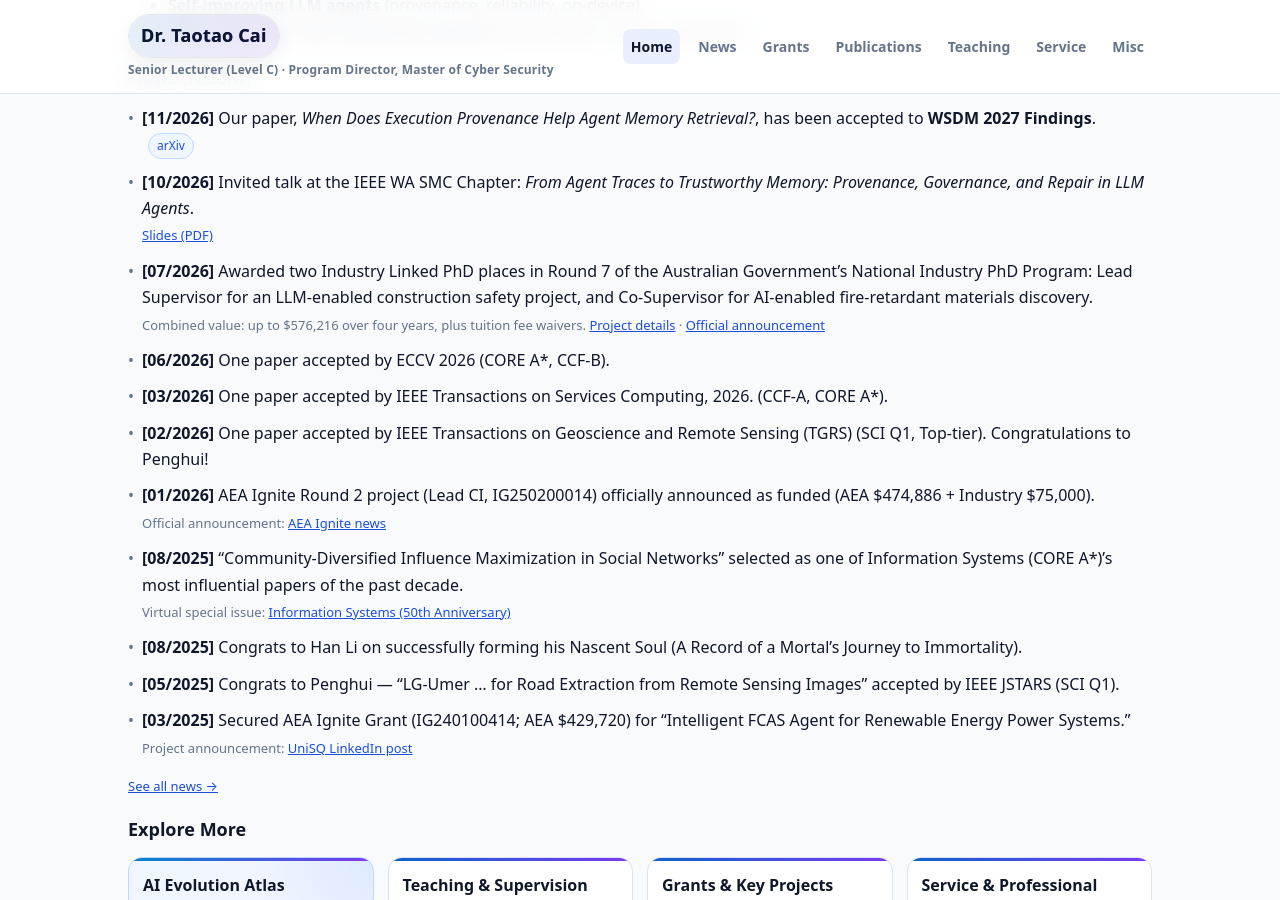
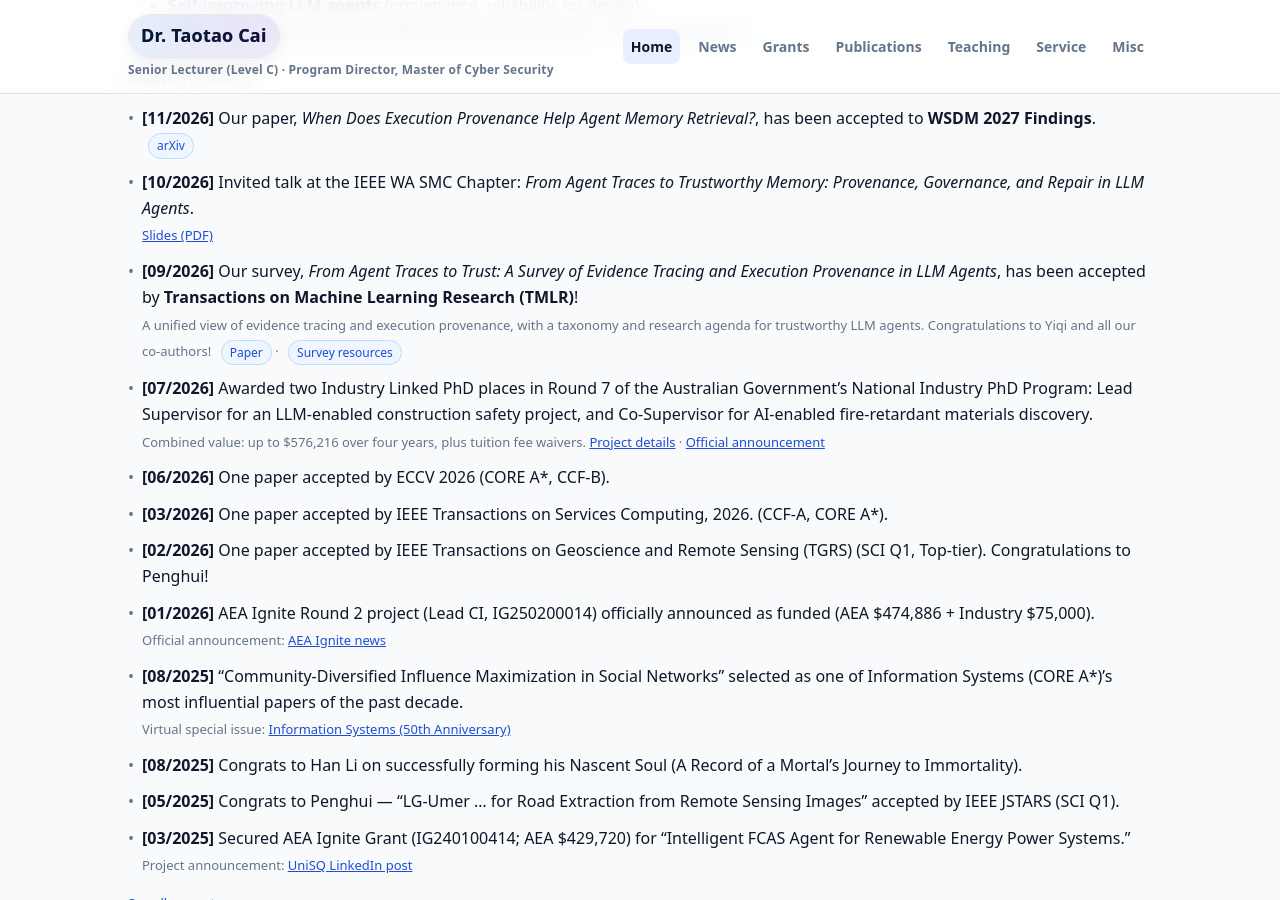
Before and after one commit to Taotao1992/Taotao1992.github.io, a Jekyll site: the page built from index.md, in a window 1280 px wide and 900 px high, scrolled down 976 px. Built offline with Jekyll 4.4.1, drawn with Linux system fonts in a browser that asks for light colours.

Commit message:
Expand TMLR survey announcement on homepage and News
Describe the survey's framework, taxonomy, and research agenda, add paper and resource links, acknowledge the collaborators, and correct the acceptance month to September 2026.

```diff
--- a/index.md
+++ b/index.md
@@ -54,6 +54,9 @@ He commenced his fully funded PhD in Computer Science at The University of Weste
   <li><strong>[11/2026]</strong> Our paper, <em>When Does Execution Provenance Help Agent Memory Retrieval?</em>, has been accepted to <strong>WSDM 2027 Findings</strong>. <a class="inline-link" href="https://arxiv.org/abs/2609.25913">arXiv</a></li>
   <li><strong>[10/2026]</strong> Invited talk at the IEEE WA SMC Chapter: <em>From Agent Traces to Trustworthy Memory: Provenance, Governance, and Repair in LLM Agents</em>.<br/>
     <span class="small"><a href="/assets/slides/ieee-wa-smc-2026-invited-talk.pdf" download>Slides (PDF)</a></span>
+  </li>
+  <li><strong>[09/2026]</strong> Our survey, <em>From Agent Traces to Trust: A Survey of Evidence Tracing and Execution Provenance in LLM Agents</em>, has been accepted by <strong>Transactions on Machine Learning Research (TMLR)</strong>!<br/>
+    <span class="small">A unified view of evidence tracing and execution provenance, with a taxonomy and research agenda for trustworthy LLM agents. Congratulations to Yiqi and all our co-authors! <a class="inline-link" href="https://arxiv.org/abs/2606.04990">Paper</a> · <a class="inline-link" href="https://github.com/xiaoqi-7/Agent-Tracing-Survey">Survey resources</a></span>
   </li>
   <li><strong>[07/2026]</strong> Awarded two Industry Linked PhD places in Round 7 of the Australian Government’s National Industry PhD Program: Lead Supervisor for an LLM-enabled construction safety project, and Co-Supervisor for AI-enabled fire-retardant materials discovery.<br/>
     <span class="small">Combined value: up to $576,216 over four years, plus tuition fee waivers. <a href="/grants-projects/">Project details</a> · <a href="https://www.education.gov.au/national-industry-phd-program/announcements/national-industry-phd-program-round-7-outcomes-announced">Official announcement</a></span>
```
Also changed, not shown: news.md (+2 -1 lines).
